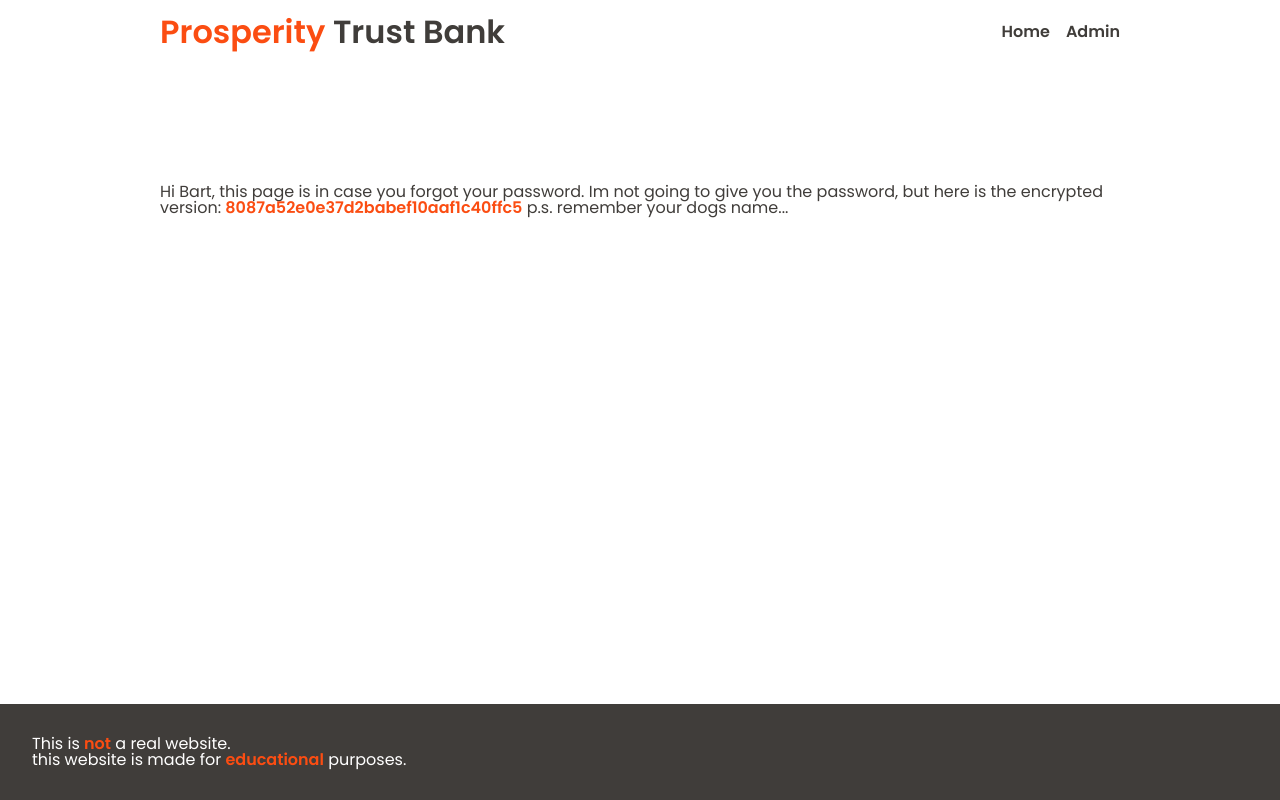
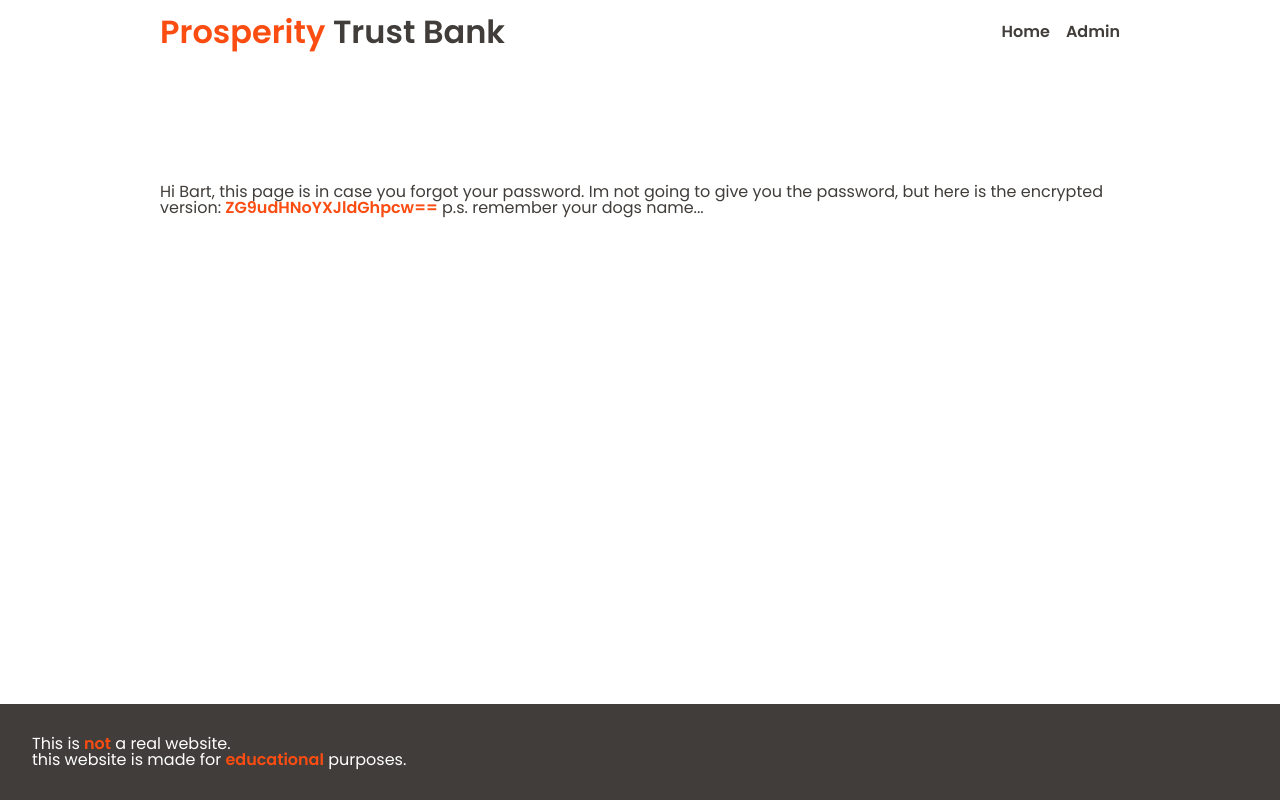
Before and after one commit to WorkshopVTI-HOWEST/cyber-security-challenge, a React (Vite) app: page /topsecret in a window 1280 px wide. Built offline with nearby package versions, Linux system fonts and the light colour scheme.

Commit message:
change password

```diff
--- a/src/pages/TopSecretPage.jsx
+++ b/src/pages/TopSecretPage.jsx
@@ -17,7 +17,7 @@ export default function TopSecretPage() {
                     onClick={handleCopyToClipboard}
                     style={{ cursor: "pointer" }}
                 >
-                    8087a52e0e37d2babef10aaf1c40ffc5
+                    ZG9udHNoYXJldGhpcw==
                 </span>{" "}
                 p.s. remember your dogs name...
             </p>
```
